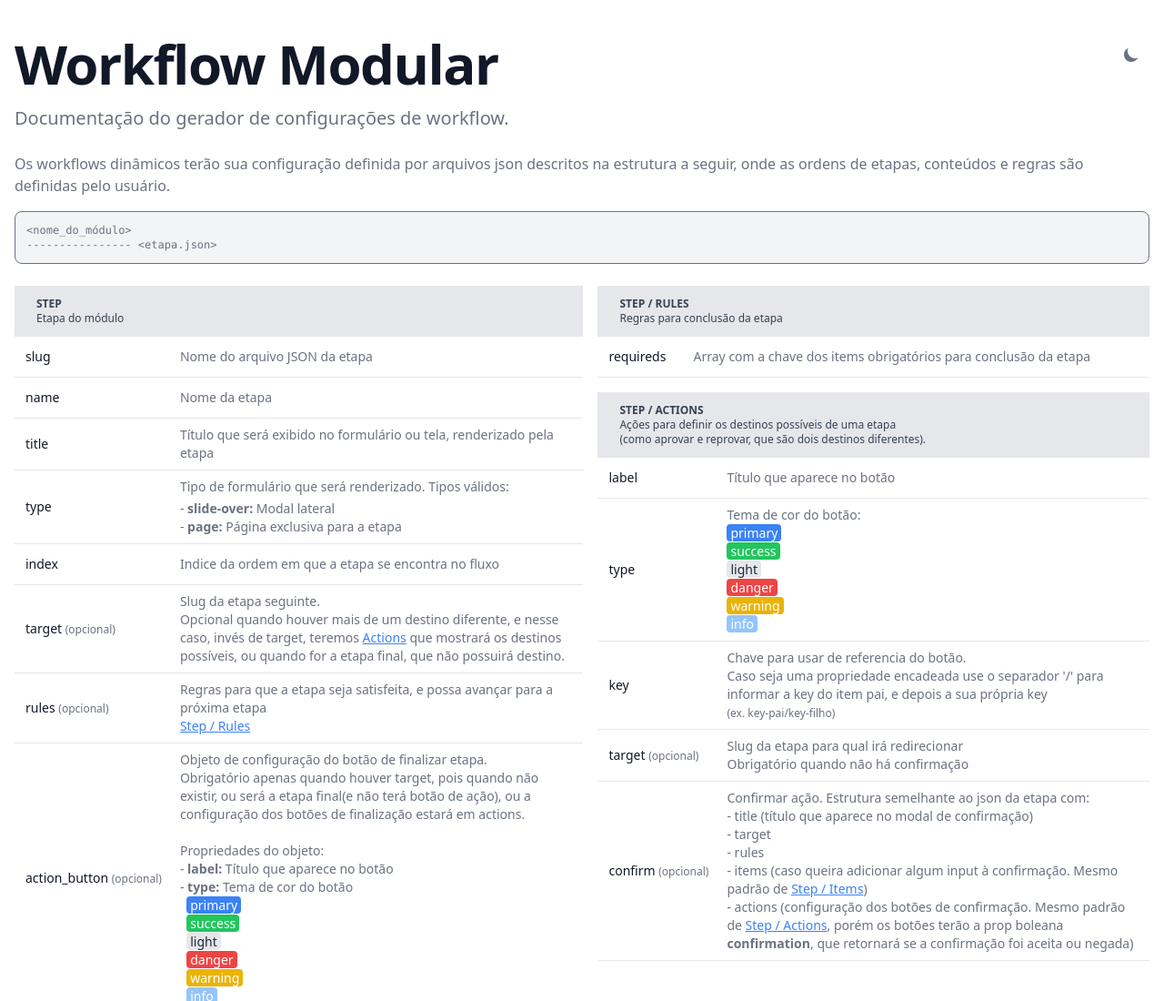
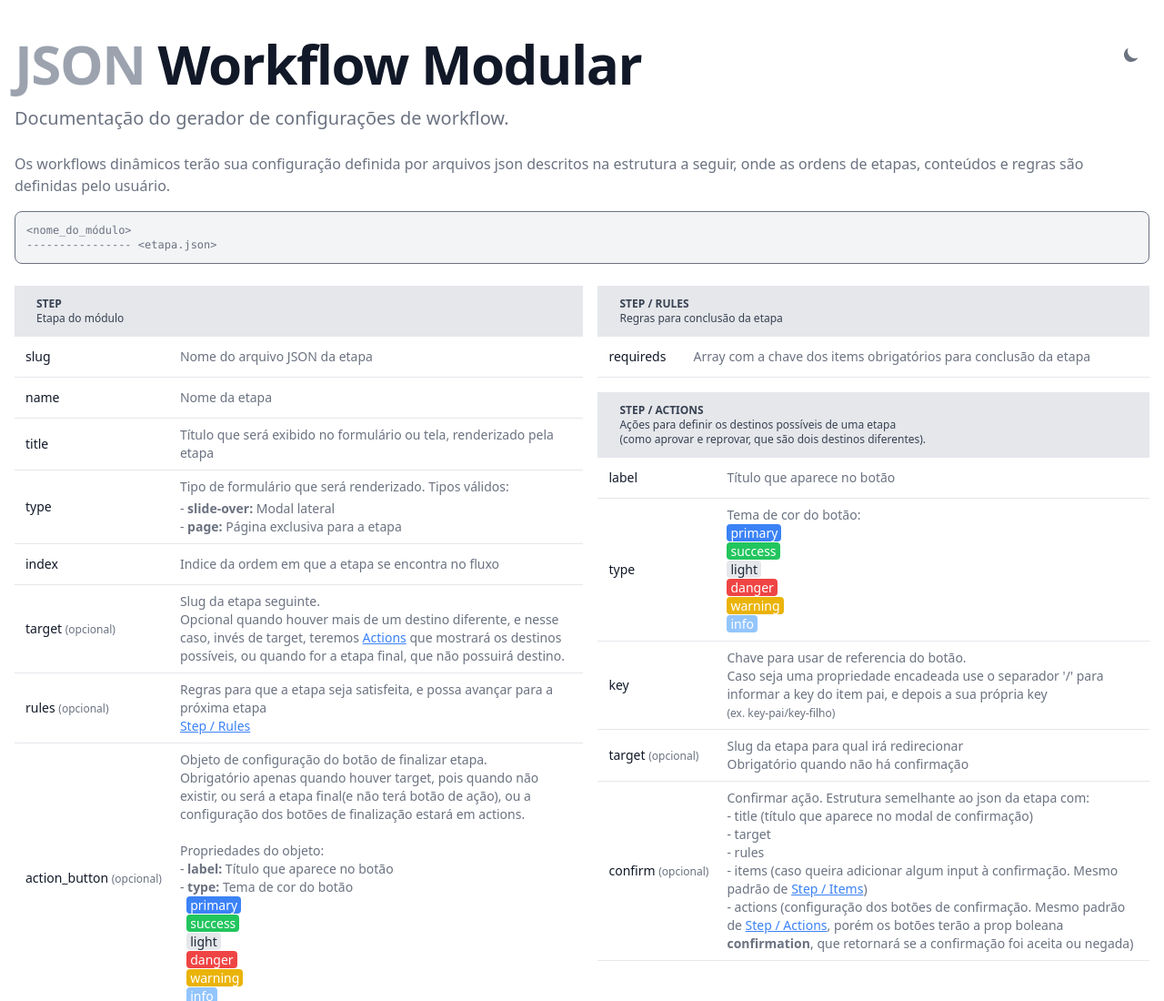
Before and after one commit to yury-tomaz/documents, a plain HTML site: page json-workflow/documentation.html in a window 1280 px wide. Shown: the top 1100 px of the page at 91% size. Drawn offline with nearby package versions, Linux system fonts and the light colour scheme.

Commit message:
Adicionado titulo a página

```diff
--- a/json-workflow/documentation.html
+++ b/json-workflow/documentation.html
@@ -3,6 +3,7 @@
 <head>
   <meta charset="UTF-8">
   <meta name="viewport" content="width=device-width, initial-scale=1.0">
+  <title>Documentação JSON Workflow Modular</title>
   <script src="https://cdn.tailwindcss.com"></script>
   <script src="https://cdn.tailwindcss.com?plugins=forms,typography,aspect-ratio,line-clamp"></script>
   <script>
@@ -52,7 +53,7 @@
     <div class="container mx-auto px-4">
       <div class="relative">
         <h1 class="mb-4 text-4xl font-extrabold leading-none tracking-tight text-gray-900 md:text-5xl lg:text-6xl dark:text-white">
-          Workflow Modular
+          <span class="text-gray-400">JSON</span> Workflow Modular
         </h1>
         <p class="mb-6 text-lg font-normal text-gray-500 lg:text-xl dark:text-gray-400">
           Documentação do gerador de configurações de workflow.
```
